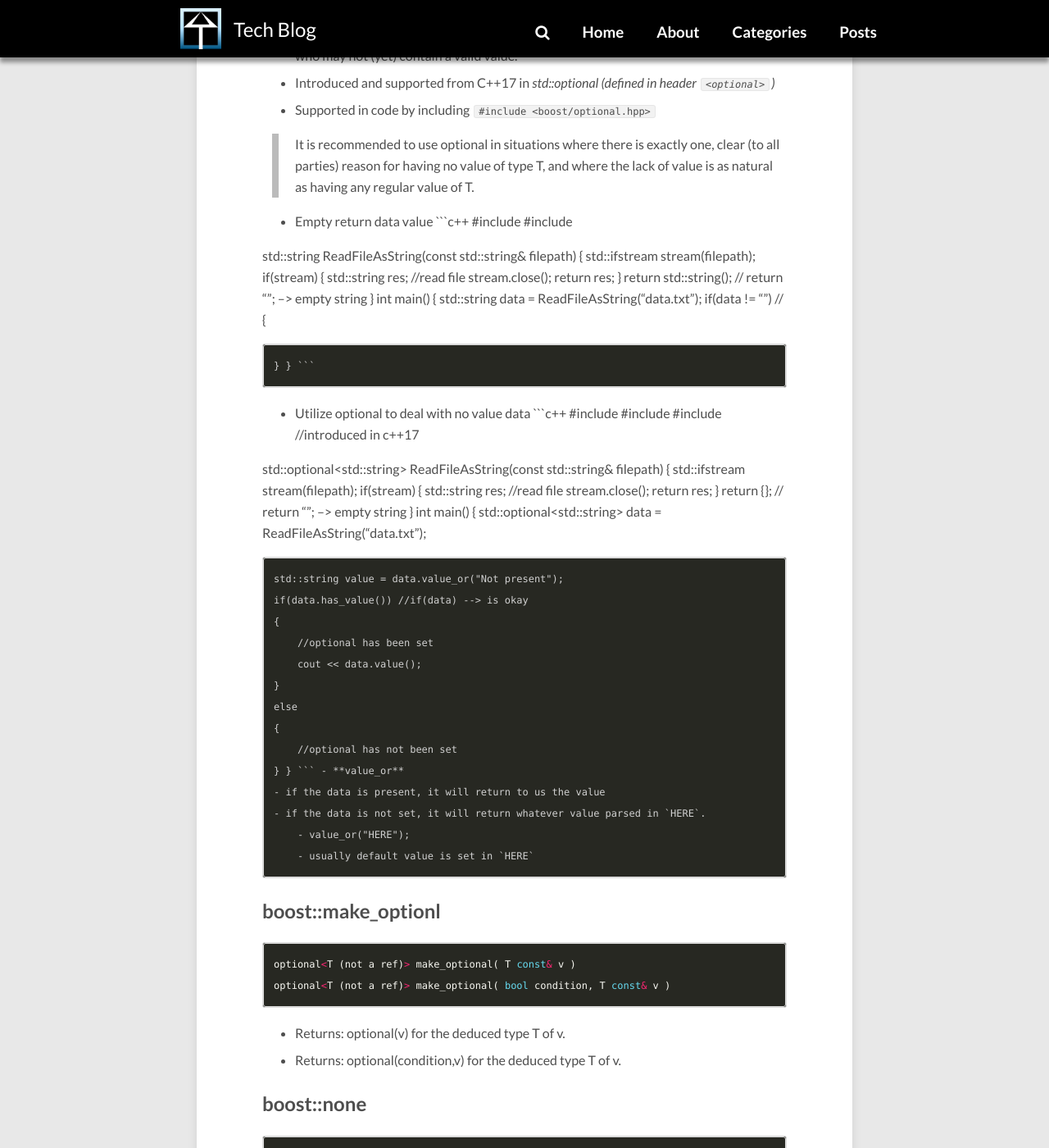
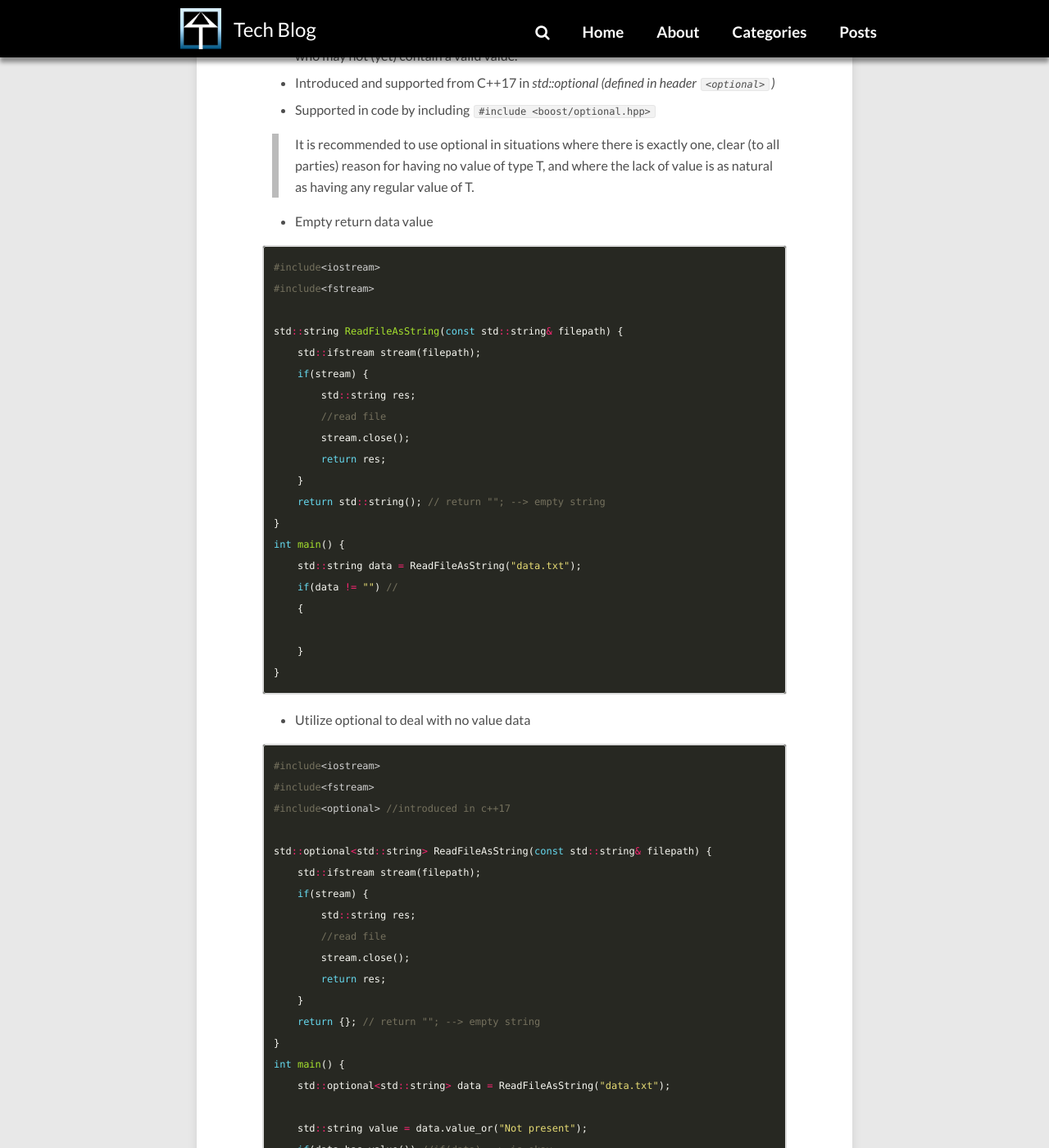
Before and after one commit to sujinsjlee/mg729.github.io, a Jekyll site: the page built from _posts/2021-01-05-Boost_optional.md, in a window 1280 px wide and 1400 px high, scrolled down 555 px. Shown: the whole window at 82% size. Built offline with Jekyll 4.4.1, drawn with Linux system fonts in a browser that asks for light colours; nearby versions of some CDN libraries; comment, search, counter and statistics services are not loaded; part of the change alters nothing that is shown; some of the changed text lies outside the part shown.

````diff
--- a/_posts/2021-01-05-Boost_optional.md
+++ b/_posts/2021-01-05-Boost_optional.md
@@ -2,7 +2,7 @@
 layout: post
 title: When to use boost::Optional?
 description: "Introduction of Boost::optional"
-modified: 2020-10-24
+modified: 2021-01-05
 tags: [Boost]
 categories: [Boost]
 ---
@@ -17,6 +17,7 @@ categories: [Boost]
 
 
 - Empty return data value
+
 ```c++
 #include<iostream>
 #include<fstream>
@@ -41,6 +42,7 @@ int main() {
 ```
 
 - Utilize optional to deal with no value data
+
 ```c++
 #include<iostream>
 #include<fstream>
@@ -80,6 +82,7 @@ int main() {
 
 
 ## boost::make_optionl
+
 ```c++
 optional<T (not a ref)> make_optional( T const& v )
 optional<T (not a ref)> make_optional( bool condition, T const& v )
@@ -88,6 +91,7 @@ optional<T (not a ref)> make_optional( bool condition, T const& v )
 - Returns: optional<T>(condition,v) for the deduced type T of v.
 
 ## boost::none
+
 ```c++
 namespace boost {
 class none_t {/* see below */};
````
